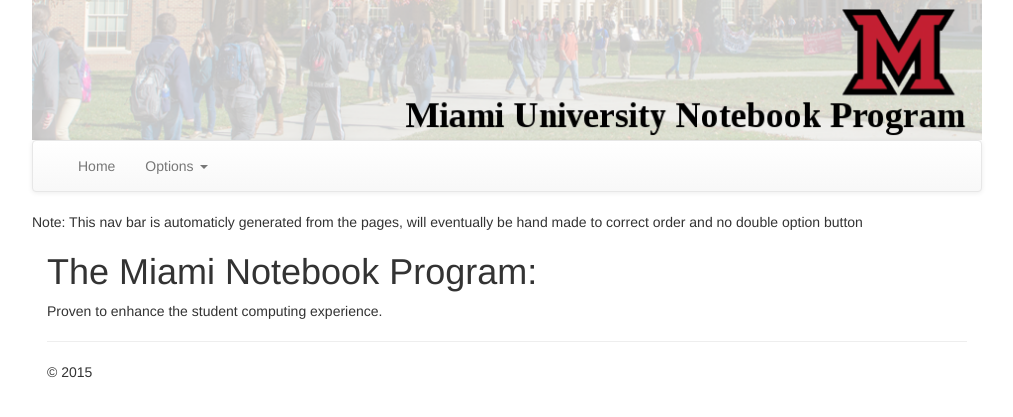
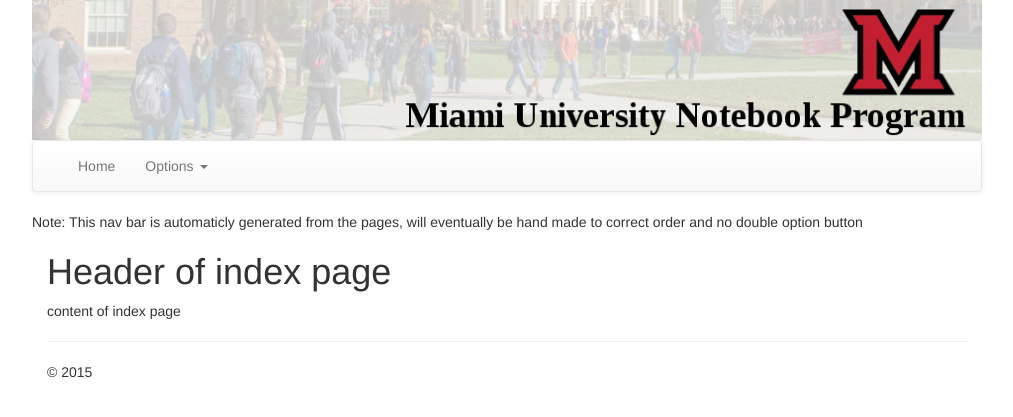
Before and after one commit to mdepero/jekyll_template, a Jekyll site: the page built from index.html, in a window 1280 px wide. Shown: the top 417 px of the page, without its empty margins (133-1146 px from the left). Built offline with Jekyll 4.4.1, drawn with Linux system fonts in a browser that asks for light colours; Markdown is read by kramdown in place of the engine named in the settings; the list of posts is cut into pages by our own code.

Commit message:
Update index.html

```diff
--- a/index.html
+++ b/index.html
@@ -3,7 +3,7 @@
 title: Home
 ---
 
-<h1>The Miami Notebook Program:</h1>
+<h1>Header of index page</h1>
 <p>
-  Proven to enhance the student computing experience.
+  content of index page
 </p>
```
